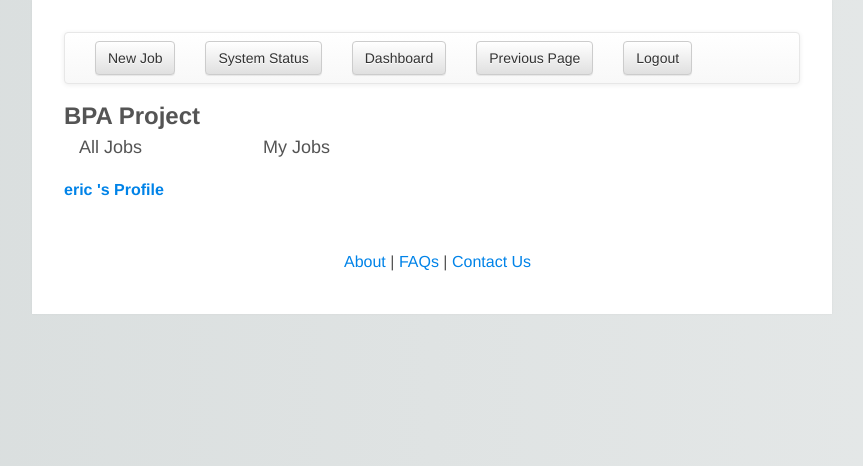
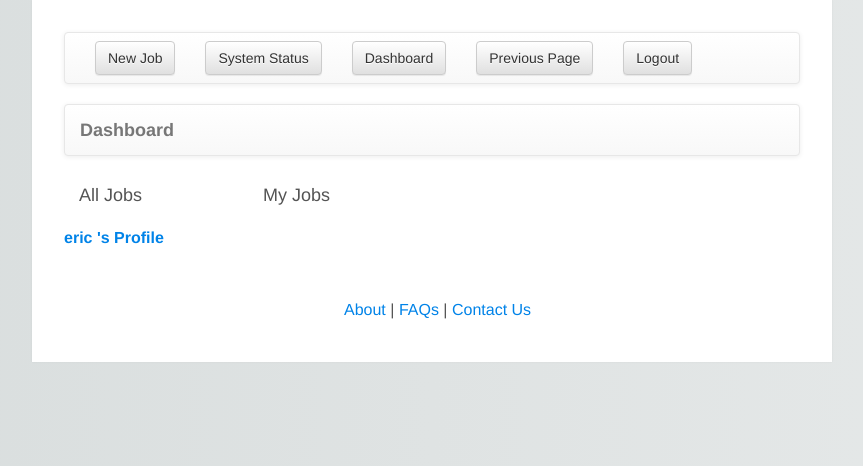
Before and after one commit to bstjohn/bpe_capstone, a Django app: page /dashboard/ in a window 1280 px wide. Shown: the top 466 px of the page, without its empty margins (208-1071 px from the left). Run offline with Django 3.2, Linux system fonts and the light colour scheme; a user stored in the database is signed in; data that the repository does not hold is empty; parts of the project's set-up code (start-up, migrations or seed data) failed here and were passed over; some libraries are stand-ins or nearby versions.

Commit message:
Changed dashboard.html

```diff
--- a/dashboard/templates/dashboard/dashboard.html
+++ b/dashboard/templates/dashboard/dashboard.html
@@ -23,6 +23,19 @@
 {% load staticfiles %}
 
 {% block title %}Dashboard{% endblock %}
+
+{% block header %}
+{% block header-title %}
+<nav class="navbar navbar-default">
+  <div class="container-fluid">
+    <div class="navbar-header">
+      <a class="navbar-brand" href="#">Dashboard </a>
+    </div>
+  </div>
+</nav>
+{% endblock %}
+{% endblock %}
+
 
 
 {% block content %}
```
